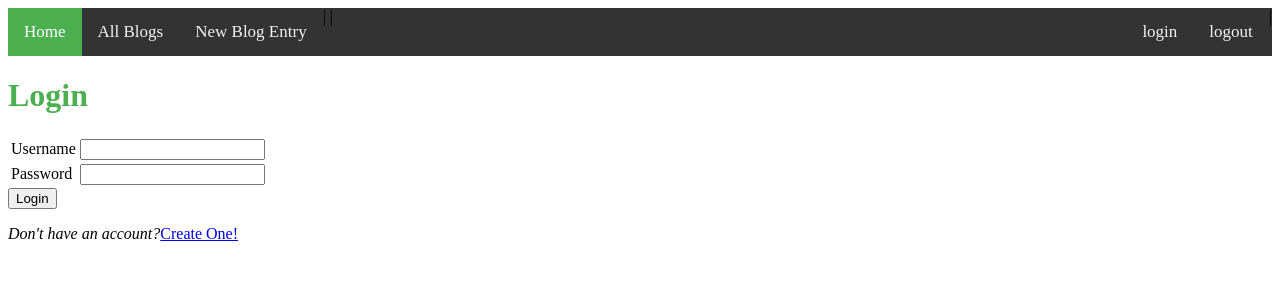
After one commit to NOBLEMBW/blogz, a Flask app: page /login in a window 1280 px wide. The commit adds this page. Shown: the top 300 px of the page. Run offline with Flask 2, Linux system fonts and the light colour scheme.

Commit message:
Completed Unit 2

```diff
--- a/main.py
+++ b/main.py
@@ -1,41 +1,137 @@
-from flask import Flask, request, redirect, render_template
+from flask import Flask, request, redirect, render_template, session
 from flask_sqlalchemy import SQLAlchemy
 
 
 app = Flask(__name__)
 app.config['DEBUG'] = True
-app.config['SQLALCHEMY_DATABASE_URI'] = 'mysql+pymysql://build-a-blog:built@localhost:8889/build-a-blog'
+app.config['SQLALCHEMY_DATABASE_URI'] = 'mysql+pymysql://blogz:growth@localhost:8889/blogz'
 app.config['SQLALCHEMY_ECHO'] = True
 db = SQLAlchemy(app)
+app.secret_key = '73seventythree'
 
 class Blog(db.Model):
 
     id = db.Column(db.Integer, primary_key=True)
     title = db.Column(db.String(120))
     body = db.Column(db.String(120))
+    owner_id = db.Column(db.Integer, db.ForeignKey('user.id'))
 
-    def __init__(self, title, body):
+    def __init__(self, title, body, owner):
         self.title = title
         self.body = body
+        self.owner = owner
+
+class User(db.Model):
+
+    id = db.Column(db.Integer, primary_key=True)
+    username = db.Column(db.String(120), unique=True)
+    password = db.Column(db.String(120))
+    blogs =  db.relationship('Blog', backref='owner')
+
+    def __init__(self, username, password):
+        self.username = username
+        self.password = password
+
+    @app.before_request
+    def require_login():
+        allowed_routes = ['login', 'blog', 'index', 'signup']
+        if request.endpoint not in allowed_routes and 'username' not in session:
+            return redirect('/login')
+
+@app.route('/', methods=['POST', 'GET'])
+def index():
+
+    return render_template('index.html',title="Blogz", users=User.query.all())
+
+
+@app.route('/login', methods=['POST', 'GET'])
+def login():
+
+    username = ''
+    username_error = ''
+    password_error = ''
+
+    if request.method == 'POST':
+        username = request.form['username']
+        password = request.form['password']
+        user = User.query.filter_by(username=username).first()
+
+        if user and user.password == password:
+            session['username'] = username
+            return redirect('/newpost')
+        if not user:
+            username_error = 'Username does not Exist'
+        else:
+            password_error = 'Password is Incorrect'
+
+    return render_template('login.html', title='Blogz', username=username, username_error=username_error, password_error=password_error)
+
+
+
+@app.route('/signup', methods=['POST', 'GET'])
+def signup():
+
+    username = ''
+    username_error = ''
+    password_error = ''
+    verify_error = ''
+    multifield_error = ''
+
+
+    if request.method == 'POST':
+        username = request.form['username']
+        password = request.form['password']
+        verify = request.form['verify']
+        existing_user = User.query.filter_by(username=username).first()
+
+        if len(password) < 3:
+            password_error = 'Invalid Password!'
+        if len(username) < 3:
+            username_error = 'Invalid Username!'
+        if verify != password:
+            verify_error = 'Passwords do not Match!'
+        if len(username) == 0 or len(password) == 0 or len(verify) == 0:
+            multifield_error = 'One or more fields are Invalid!'
+        if len(multifield_error) == 0 and len(username_error) == 0 and len(password_error) == 0 and len(verify_error) == 0:
+            if not existing_user:
+                new_user = User(username, password)
+                db.session.add(new_user)
+                db.session.commit()
+                session['username'] = username
+                return redirect('/newpost')
+            else:
+                username_error = 'Username already Exists!'
+
+    return render_template('signup.html', username=username, username_error=username_error, password_error=password_error, verify_error=verify_error, multifield_error=multifield_error)
+
+@app.route('/logout')
+def logout():
+    del session['username']
+    return redirect('/blog')
 
 
 @app.route('/blog', methods=[ 'GET'])
-def index():
+def blog():
     # variable for requesting id from database
     blog_id = request.args.get('id')
-
-    # If request is true grab blog using id and render template that returns single blog post
+     # If request is true grab blog using id and render template that returns single blog post
     if blog_id:
-
         blogs = Blog.query.get(blog_id)
         return render_template('single_blog.html', blogs=blogs)
 
+    user_username = request.args.get('user')
+    if user_username:
+        users = Blog.query.filter_by(owner_id=user_username)
+        return  render_template('single_user.html', users=users)
+
     # Render page that holds all blogs
-    return render_template('blog.html',title="Build A Blog", blogs=Blog.query.all())
+    return render_template('blog.html',title="Blogz", blogs=Blog.query.all(), users=User.query.all())
 
 # this method response to either a post request or get request from 127.0.0.1:5000/newpost
 @app.route('/newpost', methods=['Post', 'GET'])
 def newpost():
+
+    owner = User.query.filter_by(username=session['username']).first()
 
     # Setting empty variables to store errors if an error exists
     blogtitle_error = ''
@@ -62,7 +158,7 @@ def newpost():
         # check messages, if both are empty, then submission is valid, save submissions and redirect to display individual entry
         if len(blogtitle_error) == 0 and len(blogbody_error) == 0:
             # Making a Blog object to be inserted into the database
-            new_blog = Blog(blog_title, blog_body)
+            new_blog = Blog(blog_title, blog_body, owner)
             # Insert Blog into database
             db.session.add(new_blog)
             # Save database so new blog persists and shows up
@@ -71,7 +167,7 @@ def newpost():
             return redirect('blog?id={0}'.format(new_blog.id))
 
     # If request is a get request, render page that holds a newpost form with all variables being set to empty strings("")
-    return render_template('newpost.html',title="Build A Blog", blogtitle_error=blogtitle_error, blogbody_error=blogbody_error, blog_title=blog_title, blog_body=blog_body)
+    return render_template('newpost.html',title="Blogz", blogtitle_error=blogtitle_error, blogbody_error=blogbody_error, blog_title=blog_title, blog_body=blog_body)
 
 if __name__ == '__main__':
     app.run()
--- a/templates/base.html
+++ b/templates/base.html
@@ -2,17 +2,61 @@
 <html>
     <head>
         <style>
-            .error {
-                color: red;
-            }
+
+
+h1 {
+    color: #4CAF50;
+}
+
+.error {
+    color: red;
+}
+
+/* Add a black background color to the top navigation */
+.topnav {
+    background-color: #333;
+    overflow: hidden;
+}
+
+/* Style the links inside the navigation bar */
+.topnav a {
+  float: left;
+  color: #f2f2f2;
+  text-align: center;
+  padding: 14px 16px;
+  text-decoration: none;
+  font-size: 17px;
+}
+
+/* Change the color of links on hover */
+.topnav a:hover {
+  background-color: #ddd;
+  color: black;
+}
+
+/* Add a color to the active/current link */
+.topnav a.active {
+  background-color: #4CAF50;
+  color: white;
+}
+
+/* Right-aligned section inside the top navigation */
+.topnav-right {
+  float: right;
+}
         </style>
         <title>{{title}}</title>
     </head>
 <body>
-    <nav>
-        <a href='/blog'>Main Blog Page</a> |
-        <a href='/newpost'>Add a Blog Entry</a>
-    </nav>
+    <div class='topnav'>
+        <a class='active' href='/'>Home</a> |
+        <a href='/blog'>All Blogs</a> |
+        <a href='/newpost'>New Blog Entry</a>
+        <div class='topnav-right'>
+            <a href='/login'>login</a>|
+            <a href='/logout'>logout</a>
+        </div>
+    </div>
 
     {% block content %}
     {% endblock %}
--- a/templates/blog.html
+++ b/templates/blog.html
@@ -1,7 +1,7 @@
 {% extends 'base.html' %}
 
 {% block content %}
-    <h1 align='center'>Build A Blog</h1>
+    <h1 align='center'>Blog Posts</h1>
 
     {% if blogs|length == 0 %}
     <p>No blogs yet!</p>
@@ -10,9 +10,9 @@
             {% for blog in blogs %}
             <a href='/blog?id={{blog.id}}'><strong><p>{{blog.title}}</p></strong></a>
             <p>{{blog.body}}</p>
+            <p><small><em>Written By:</em><a href='/blog?user={{blog.owner.id}}'>{{blog.owner.username}}</a></small></p>
 
             <hr />
-
             {% endfor %}
 
     {% endif %}
--- /dev/null
+++ b/templates/login.html
@@ -0,0 +1,27 @@
+{% extends 'base.html' %}
+
+{% block content %}
+
+<h1>Login</h1>
+<form action="/login" method="post">
+    <table>
+        <tr>
+            <td><label for="username">Username</label></td>
+            <td>
+                <input name="username" type="text" value='{{username}}'>
+            </td>
+            <td><span class='error'><em>{{username_error}}</em></span></td>
+        </tr>
+        <tr>
+            <td><label for="password">Password</label></td>
+            <td>
+                <input name="password" type="password">
+            </td>
+            <td><span class='error'><em>{{password_error}}</em></span></td>
+        </tr>
+    </table>
+    <input type="submit" value="Login">
+    <p><em>Don't have an account?</em><a href='/signup'>Create One!</a></p>
+</form>
+
+{% endblock %}
--- a/templates/single_blog.html
+++ b/templates/single_blog.html
@@ -4,5 +4,6 @@
 
     <h1 align='center'><strong>{{blogs.title}}</strong></h1>
     <p>{{blogs.body}}</p>
+    <p><small><em>Written By:</em><a href='/blog?user={{blogs.owner.id}}'>{{blogs.owner.username}}</a></small></p>
 
 {% endblock %}
```
Also changed, not shown: templates/index.html (added, +14 -0 lines), templates/newpost.html (+0 -7 lines), templates/signup.html (added, +33 -0 lines), templates/single_user.html (added, +16 -0 lines).
